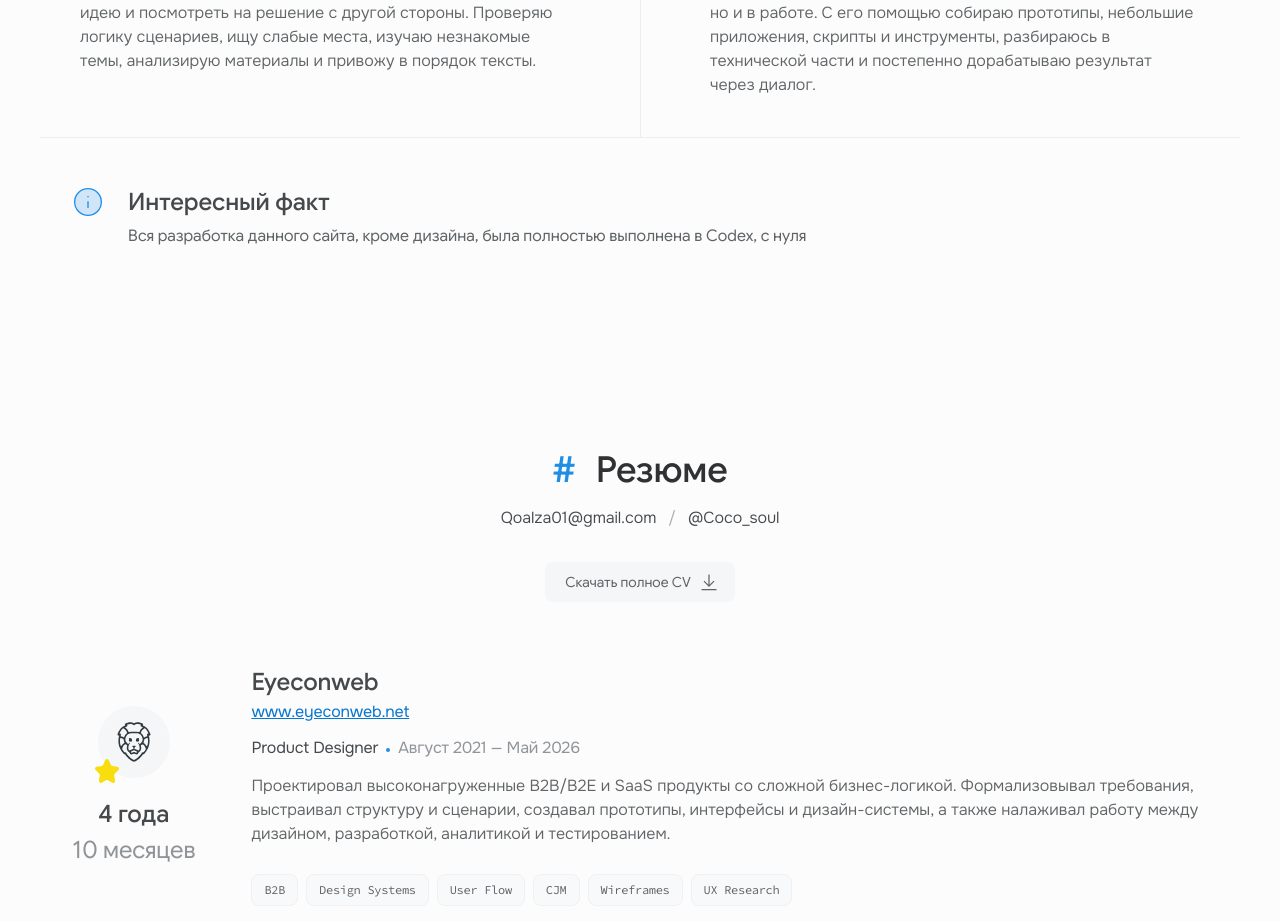
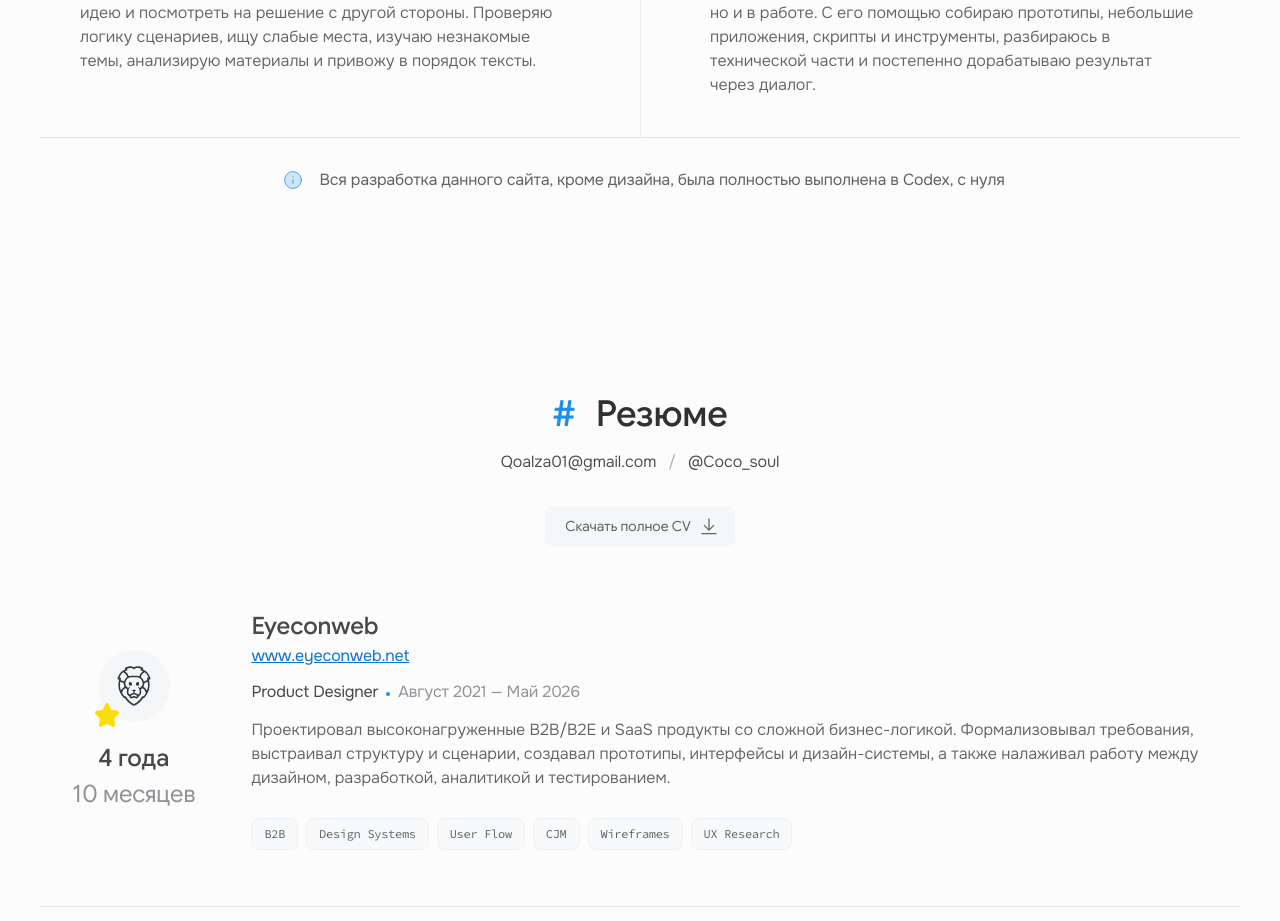
Before and after one commit to Qoalza/Design-portfolio-site, a Next.js app: page / in a window 1280 px wide. Shown: the part 3680-4601 px from the top of the page. Built offline with nearby package versions, Linux system fonts and the light colour scheme.

Commit message:
Rebuild homepage AI section from current Figma

```diff
--- a/src/app/page.module.css
+++ b/src/app/page.module.css
@@ -311,18 +311,16 @@
 .aiGrid article { display: flex; flex-direction: column; align-items: flex-start; gap: 20px; padding: 68px 70px 40px 40px; }
 .aiGrid article + article { padding-right: 40px; padding-left: 70px; }
 .aiGrid article > div { display: flex; width: 100%; flex-direction: column; gap: 8px; }
-.aiFact { display: flex; align-items: flex-start; gap: 24px; margin: 0; padding: 48px 24px 0 32px; border-top: 1px solid #ecedee; font-family: "Google Sans", sans-serif; }
+.aiFact { display: flex; align-items: flex-start; justify-content: center; gap: 16px; margin: 0; padding: 32px 24px 0 32px; border-top: 1px solid #e2e5e7; }
 .aiFactIcon {
-  width: 32px;
-  height: 32px;
-  flex: 0 0 32px;
+  width: 20px;
+  height: 20px;
+  flex: 0 0 20px;
   background: #218ee6;
-  -webkit-mask: url("/assets/homepage/ai-info.svg") center / 32px 32px no-repeat;
-  mask: url("/assets/homepage/ai-info.svg") center / 32px 32px no-repeat;
+  -webkit-mask: url("/assets/homepage/ai-info.svg") center / 20px 20px no-repeat;
+  mask: url("/assets/homepage/ai-info.svg") center / 20px 20px no-repeat;
 }
-.aiFact > div { display: flex; flex-direction: column; align-items: flex-start; justify-content: center; gap: 8px; white-space: nowrap; }
-.aiFact strong { color: #45494c; font-size: 24px; font-weight: 500; line-height: 32px; letter-spacing: -.1px; }
-.aiFact span { color: #606466; font-size: 16px; line-height: 20px; }
+.aiFact p { margin: 0; color: #606466; font-size: 16px; font-weight: 400; line-height: 20px; letter-spacing: -.2px; white-space: nowrap; }
 
 .resume { width: 100%; padding: 120px 0 80px; }
 .resumeIntro { display: flex; width: 100%; flex-direction: column; align-items: center; justify-content: center; gap: 32px; }
--- a/src/app/page.tsx
+++ b/src/app/page.tsx
@@ -303,12 +303,9 @@
               <article><Image src={`${assetRoot}/chatgpt.svg`} alt="" width={32} height={32} /><div><h3>ChatGPT</h3><p>Использую его, чтобы разложить входящие данные, обсудить идею и посмотреть на решение с другой стороны. Проверяю логику сценариев, ищу слабые места, изучаю незнакомые темы, анализирую материалы и привожу в порядок тексты.</p></div></article>
               <article><Image src={`${assetRoot}/codex.svg`} alt="" width={32} height={32} /><div><h3>Codex</h3><p>Подключаю, когда идею хочется проверить не только в макете, но и в работе. С его помощью собираю прототипы, небольшие приложения, скрипты и инструменты, разбираюсь в технической части и постепенно дорабатываю результат через диалог.</p></div></article>
             </div>
-            <aside className={styles.aiFact} aria-label="Интересный факт">
+            <aside className={styles.aiFact} aria-label="О разработке сайта">
               <span className={styles.aiFactIcon} aria-hidden="true" />
-              <div>
-                <strong>Интересный факт</strong>
-                <span>Вся разработка данного сайта, кроме дизайна, была полностью выполнена в Codex, с нуля</span>
-              </div>
+              <p>Вся разработка данного сайта, кроме дизайна, была полностью выполнена в Codex, с нуля</p>
             </aside>
           </section>
 
```
Also changed, not shown: 1 other file (tests, documents, lock files or other folders).
